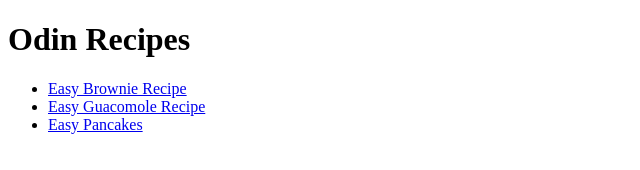
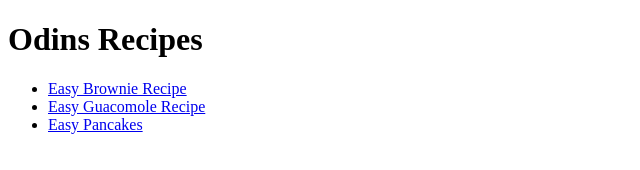
Before and after one commit to MekhiFisher/Odin-recipes, a plain HTML site: page index.html in a window 1280 px wide. Shown: the full height of the page, 0-640 px from the left. Drawn offline with Linux system fonts and the light colour scheme.

Commit message:
Changed the top heading to Odins from Odins

```diff
--- a/index.html
+++ b/index.html
@@ -6,7 +6,7 @@
     <title>Document</title>
 </head>
 <body>
-    <h1>Odin Recipes</h1>
+    <h1>Odins Recipes</h1>
 
     <ul>
         <li><a href="recipes/brownie.html" target="_blank">Easy Brownie Recipe</a></li>
```
